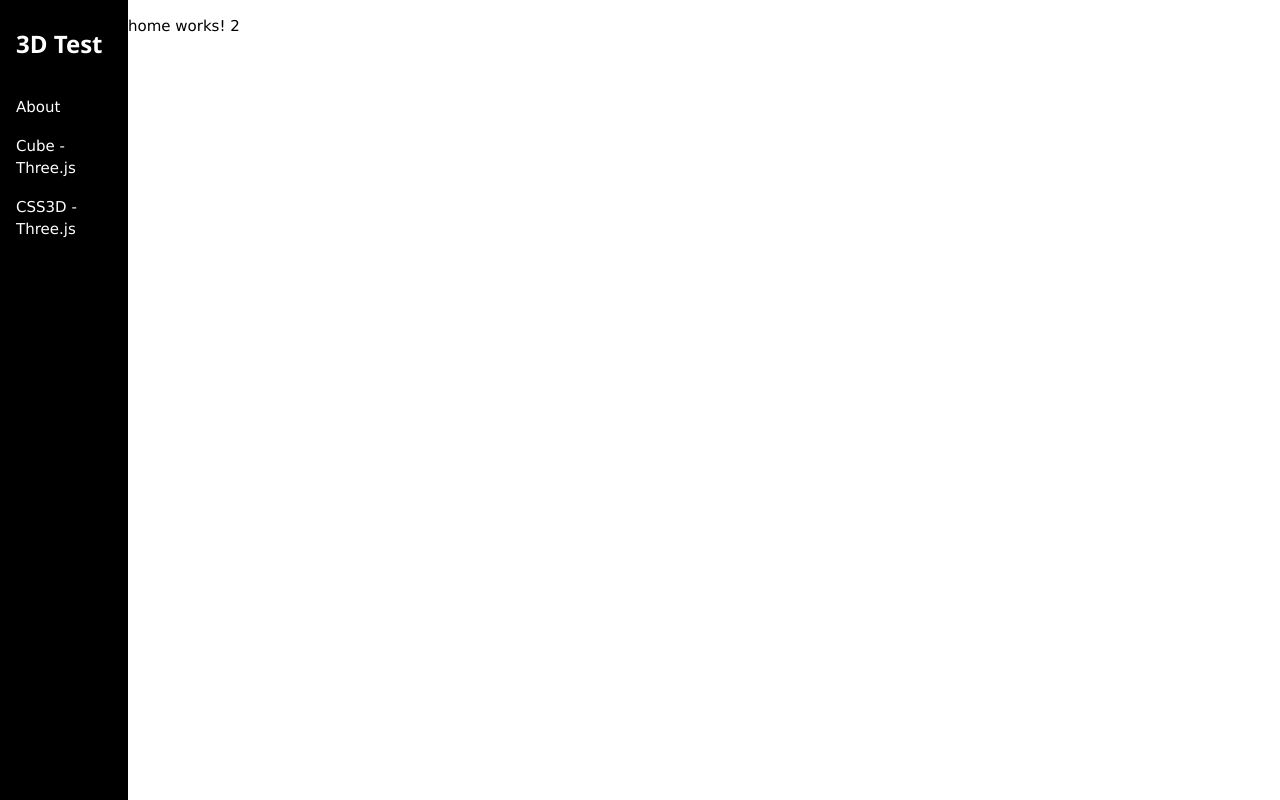
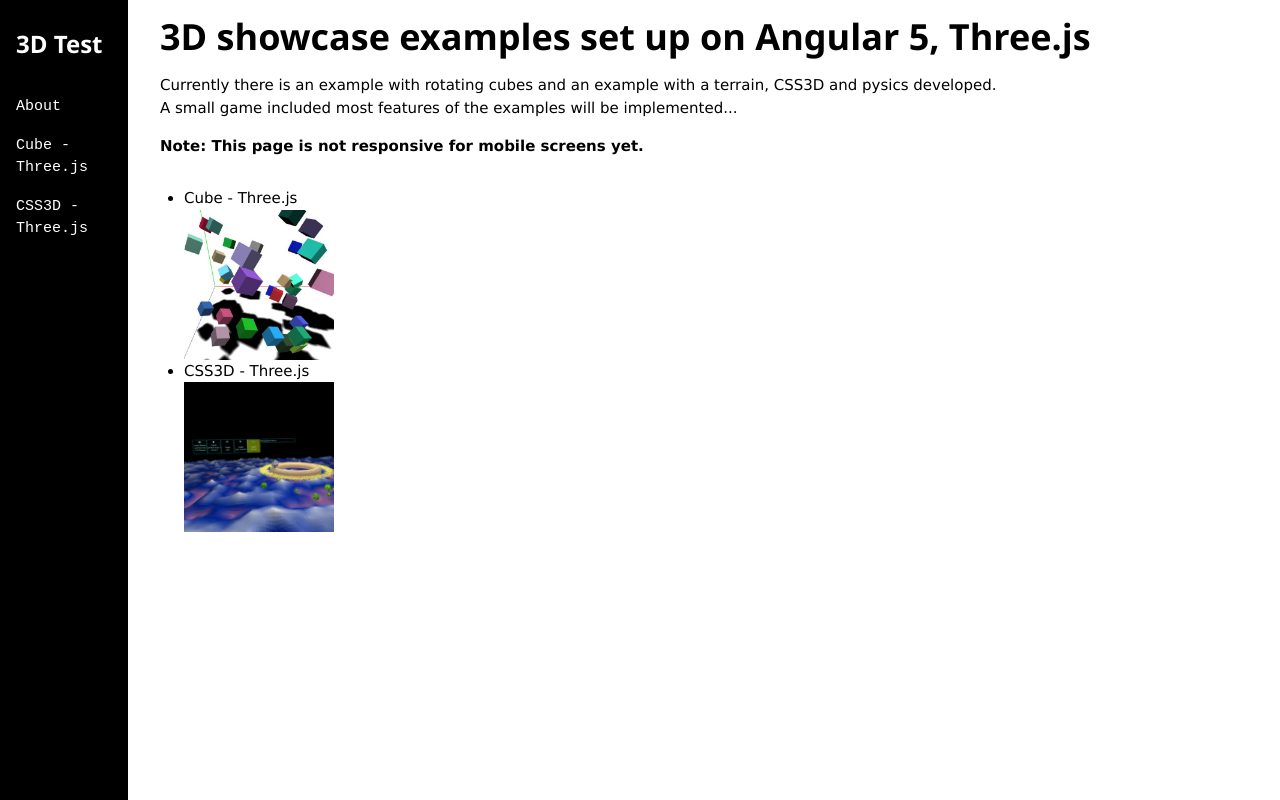
Before and after one commit to dpanster/angular5-threejs-css3d, an Angular app: page / in a window 1280 px wide. Built offline with nearby package versions, Linux system fonts and the light colour scheme.

Commit message:
about changes

```diff
--- a/src/app/app.component.html
+++ b/src/app/app.component.html
@@ -1,13 +1,16 @@
-
-
 <div class="w3-sidebar w3-bar-block w3-black w3-top" style="z-index:3;width:10%;">
   <div class="w3-container w3-display-container w3-padding-16">
-    <h3><b>3D Test</b></h3>
+    <h3>
+      <b>3D Test</b>
+    </h3>
   </div>
+  <code>
     <a routerLink="" class="w3-bar-item w3-button">About</a>
     <a routerLink="cube-threejs" class="w3-bar-item w3-button">Cube - Three.js</a>
     <a routerLink="css3d-threejs" class="w3-bar-item w3-button">CSS3D - Three.js</a>
-  </div>
+  </code>
+</div>
+
 
 <div style="margin-left:10%;">
   <router-outlet></router-outlet>
--- a/src/app/css3d-threejs/src/main.ts
+++ b/src/app/css3d-threejs/src/main.ts
@@ -9,11 +9,10 @@ import * as Cannon from 'cannon';
 
 enum Texture {
     BRICK = "assets/texture/Bricks.jpg",
-    EARTH = "./../../../assets/texture/earthmap.png",
     GAS_BRIGHT = "assets/texture/Gaseous_Bright.jpg",
-    GAS_DARK = "./../../../assets/texture/Gaseous_Dark.png",
-    GAS_GREEN = "./../../../assets/texture/Gaseous_Green.jpg",
-    MOON_BW = "./../../../assets/texture/Moon_BW.jpg",
+    GAS_DARK = "assets/texture/Gaseous_Dark.png",
+    GAS_GREEN = "assets/texture/Gaseous_Green.jpg",
+    MOON_BW = "assets/texture/Moon_BW.jpg",
 }
 
 export class MainCSS3d {
--- a/src/app/cube-threejs/cube-threejs.component.ts
+++ b/src/app/cube-threejs/cube-threejs.component.ts
@@ -187,7 +187,7 @@ export class CubeThreejsComponent implements OnInit{
         let geometry = new THREE.BoxGeometry(this.size, this.size, this.size);
         //let geometry = new THREE.IcosahedronGeometry(1, 1);
 
-        this._texture_brick = new THREE.TextureLoader().load( "./../../assets/texture/Bricks.jpg" );
+        this._texture_brick = new THREE.TextureLoader().load( "/assets/texture/Bricks.jpg" );
         this._texture_brick.minFilter = THREE.LinearFilter;
         // check to set texture or pure color
         var matProps:any = {};
--- a/src/app/home/home.component.html
+++ b/src/app/home/home.component.html
@@ -1,3 +1,29 @@
-<p>
-  home works! 2
-</p>
+<!-- wrap w3 -->
+<div class="w3-container">
+  <header>
+    <div class="w3-container ">
+      <h1>
+        <b>3D showcase examples set up on Angular 5, Three.js</b>
+      </h1>
+      Currently there is an example with rotating cubes and an example with a terrain, CSS3D and pysics developed.
+      <br> A small game included most features of the examples will be implemented...
+      <br>
+    </div>
+
+  </header>
+  <div class="w3-container">
+    <p>
+      <b>Note: This page is not responsive for mobile screens yet.</b>
+    </p>
+  </div>
+  <ul>
+    <li>Cube - Three.js</li>
+    <a routerLink="cube-threejs">
+      <img src="/assets/screens/cube_threejs.jpg" alt="" height="150" width="150">
+    </a>
+    <li>CSS3D - Three.js</li>
+    <a routerLink="css3d-threejs">
+      <img src="/assets/screens/css3d_threejs.jpg" alt="" height="150" width="150">
+    </a>
+  </ul>
+</div>
```
Also changed, not shown: src/assets/screens/css3d_threejs.jpg (added), src/assets/screens/cube_threejs.jpg (added).
